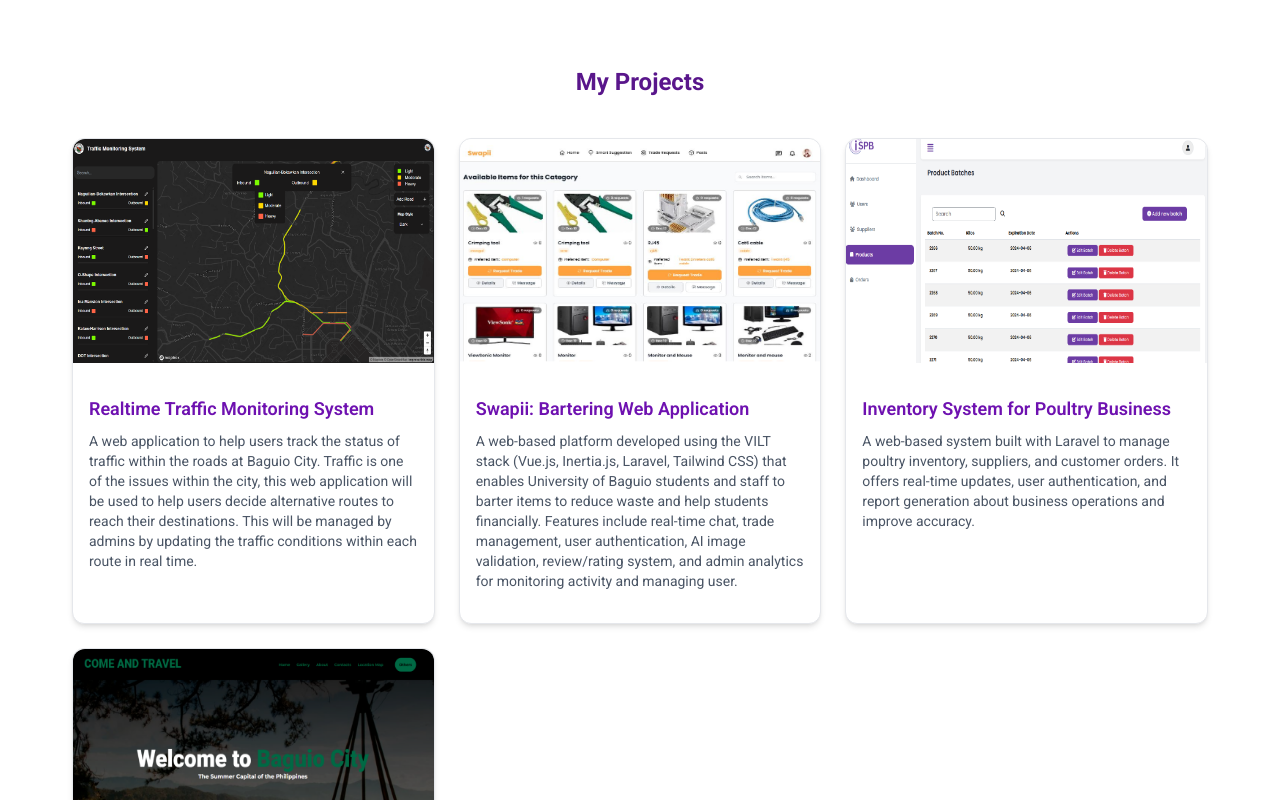
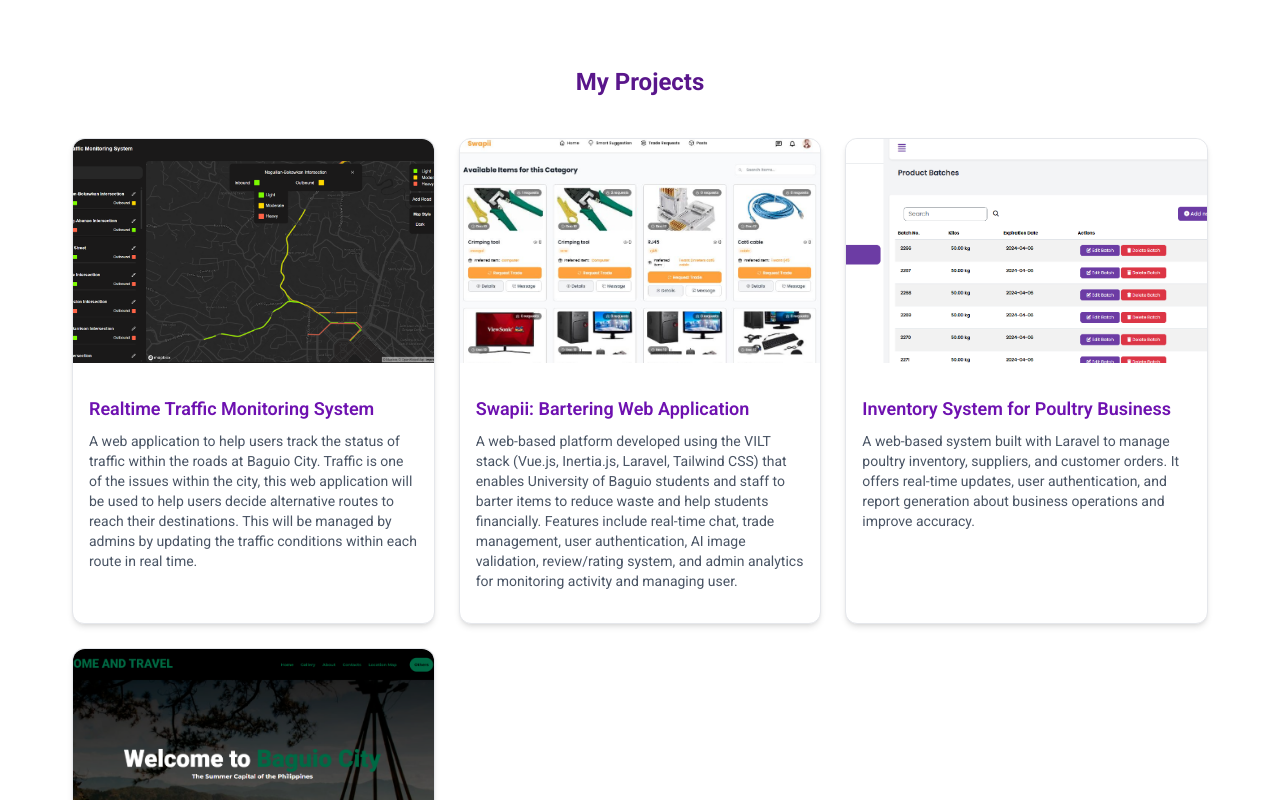
Before and after one commit to oliverkean/portfolio, a React (Vite) app: page / in a window 1280 px wide. Shown: the part 1620-2420 px from the top of the page. Built offline with nearby package versions, Linux system fonts and the light colour scheme.

Commit message:
feat: added hover effects

```diff
--- a/src/sections/Project/components/ProjectCards.jsx
+++ b/src/sections/Project/components/ProjectCards.jsx
@@ -2,12 +2,12 @@ export default function ProjectCard({ index, name, image, description }) {
   return (
     <li
       key={index}
-      className="bg-white rounded-xl shadow-md border border-gray-200 flex flex-col"
+      className="bg-white rounded-xl shadow-md border border-gray-200 flex flex-col transition-transform duration-300 hover:scale-105 hover:shadow-lg hover:border-purple-400"
     >
       <img
         src={image}
         alt={`${name} logo`}
-        className="w-full rounded-t-xl border-gray-400 h-56 mb-4 self-center"
+        className="w-full rounded-t-xl border-gray-400 h-56 mb-4 object-cover"
       />
       <div className="p-4">
         <h3 className="text-lg font-semibold text-purple-800 mb-2">{name}</h3>
```
